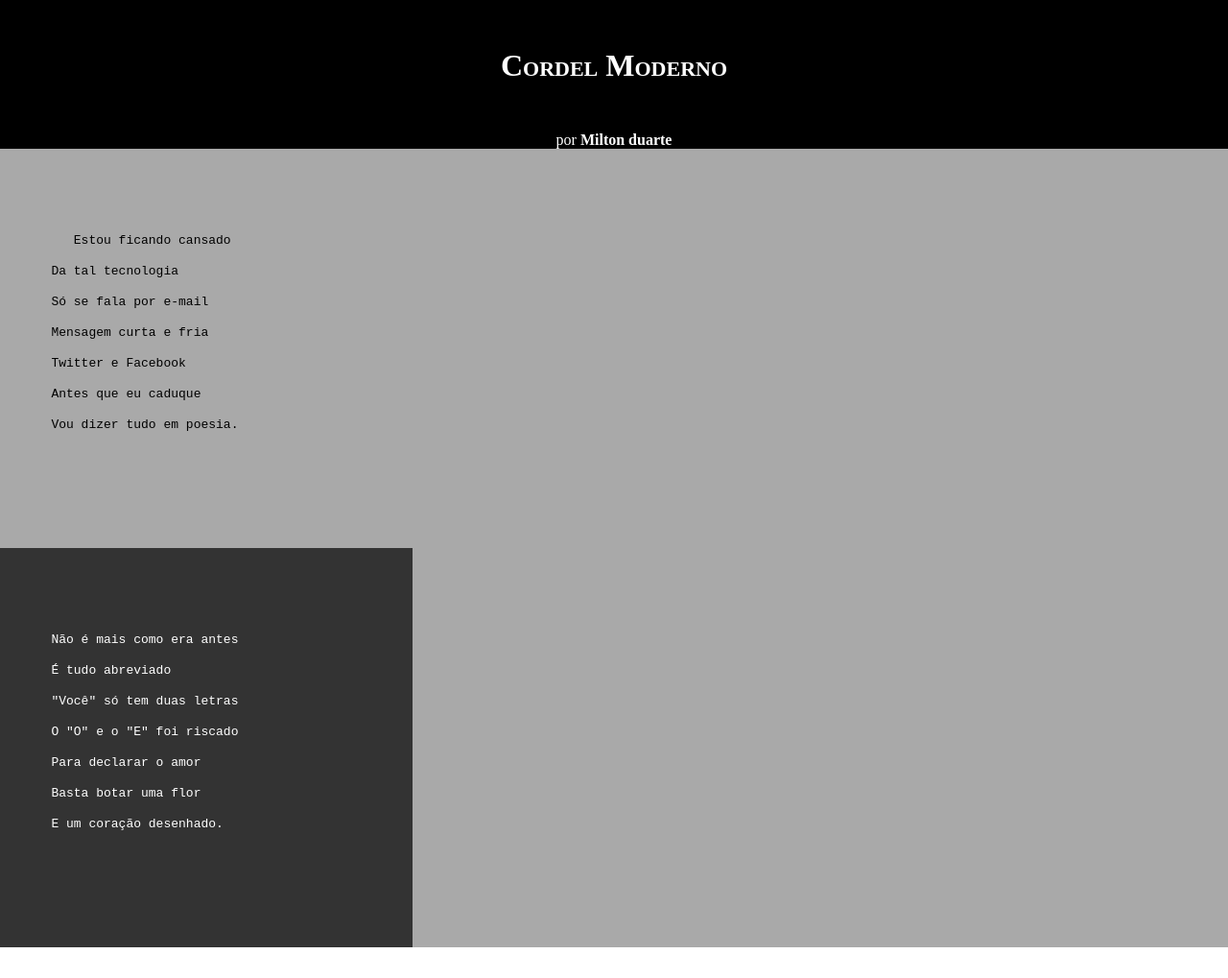
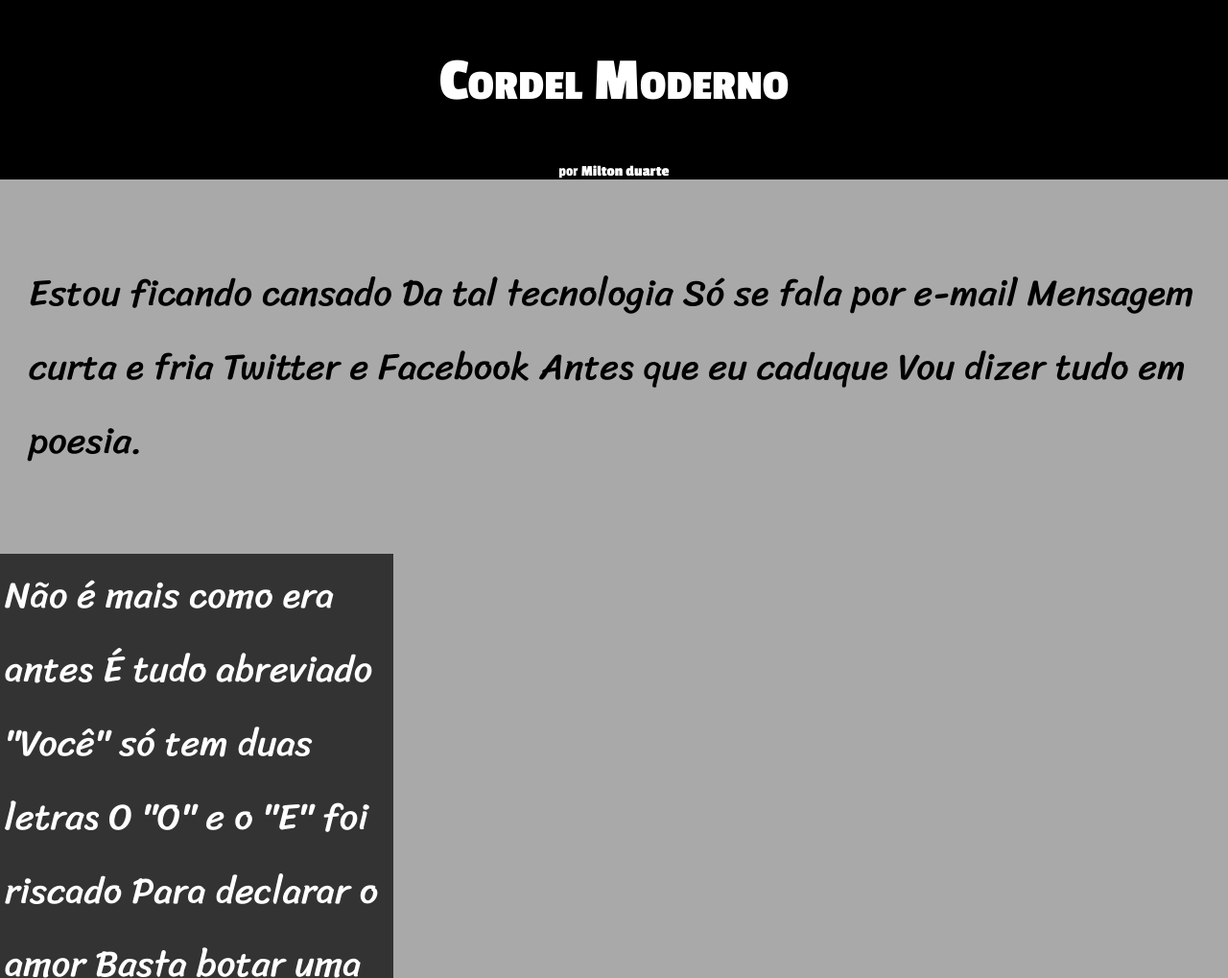
Before and after one commit to NoelyGangello/continua--o-curso-guanabara, a plain HTML site: page Desafio-12/index.html in a window 1280 px wide. Shown: the top 1019 px of the page at 96% size. Drawn offline with Linux system fonts and the light colour scheme; a web font is replaced by a local one.

Commit message:
atualização dos estilos

```diff
--- a/Desafio-12/index.html
+++ b/Desafio-12/index.html
@@ -8,34 +8,20 @@
    <title>Cordel Moderno</title>
    <link rel="stylesheet" href="style.css">
 </head>
-<body>
-
-
-<!DOCTYPE html>
-<html lang="pt-br">
-<head>
-   <meta charset="UTF-8">
-   <meta name="viewport" content="width=device-width, initial-scale=1.0">
-   <title>Cordel Moderno</title>
-</head>
-<sectio>
-
-
 
  <header>
-   <h1>
+   <h1 teste>
       Cordel Moderno
    </h1>
    <p>
       por <a href="https://www.recantodasletras.com.br/poesias/3186743" target="_blank">Milton duarte</a>
    </p>
 
-
  </header>
 
 
   <section>
-   <pre>
+   <p>
       Estou ficando cansado
    Da tal tecnologia
    Só se fala por e-mail
@@ -43,14 +29,14 @@
    Twitter e Facebook
    Antes que eu caduque
    Vou dizer tudo em poesia.
-   </pre>
+   </p>
 
   </section>
 
 
 
   <section class="imagem">
-   <pre>
+   <p>
    Não é mais como era antes
    É tudo abreviado
    "Você" só tem duas letras
@@ -58,14 +44,14 @@
    Para declarar o amor
    Basta botar uma flor
    E um coração desenhado.
-   </pre>
+   </p>
 
 
   </section>
 
 
   <section class="normal">
-   <pre>
+   <p>
       Arroba agora não pesa
    É parte de um endereço
    Ponto final nem se usa
@@ -81,14 +67,14 @@
    Um beijo significa
    Pra entender como fica
    Decifre esse rabisco.
-   </pre>
+   </p>
 
   </section>
 
 
 
    <section class="imagem">
-      <pre>
+      <p>
     Tenho saudade das cartas
     Escritas com a própria mão
     Mandava no mês de Junho
@@ -96,7 +82,7 @@
     Mas matava a saudade
    Era texto de verdade
   Nas linhas do coração.
-      </pre>
+      </p>
 
    </section>
 
@@ -104,7 +90,7 @@
 
 
    <section class="normal">
-      <pre>
+      <p>
       Agora, escrevo e envio
    Chegando na mesma hora
    Mas quando vou prosear
@@ -120,12 +106,8 @@
    Dois pontos são dois joelhos
    Seus lábios são aparelhos
    Deixe que Deus interprete.
-   </section>
-
-
-   </pre>
-
-   </body>
+   </p>
+      </section>
 
  <footer>
   <p>
@@ -136,5 +118,3 @@
 
 </body>
 </html>
-</body>
-</html>
--- a/Desafio-12/style.css
+++ b/Desafio-12/style.css
@@ -1,29 +1,43 @@
 
 
-section > pre {
-   white-space: pré-line;
+@import url('https://fonts.googleapis.com/css2?family=Inter:wght@100..900&family=Kaushan+Script&family=Madimi+One&family=Passion+One:wght@400;700;900&family=Sriracha&display=swap');
+
+
+
+:root {
+   --font1: Verdana, Geneva, Tahoma, sans-serif;
+   --font2: 'Passion One', cursive;
+   --font3: 'Sriracha', cursive;
 }
+
+
+
 
 * {
    margin: 0px;
    padding: 0px;
+   font-size: 1em;
 }
 
 html, body {
+   font-family: var(--font1);
    min-height: 100vh;
    background-color: darkgray;
 }
 
 header {
+   font-family: var(--font2);
    background-color: black;
    color: white;
    text-align: center;
 }
 
 header > h1 {
+   font-family:  var(--font2);
    padding-top: 50px;
    font-variant: small-caps;
     padding-bottom: 50px;
+    font-size: 4em;
    }
 
 
@@ -37,23 +51,32 @@ header > h1 {
    text-decoration: underline;
 }
 
-section {
+
+
+section > p{
+   font-family: var(--font3);
    padding-top: 10vh;
    padding-bottom: 10vh;
    line-height: 2em;
    padding-left: 30px;
+   font-size: 3vw;
+
 
 }
+
+
 
 section.normal {
    background-color: white;
    color: black;
 }
 
-section.imagem {
+section.imagem > p {
    width: 400px;
    background-color: rgba(51,51,51);
    color: white;
+   display: inline-block;
+   padding: 5px;
 }
 
 
```
Also changed, not shown: Desafio-12/fonts/PassionOne-Black.ttf (added), Desafio-12/fonts/Sriracha-Regular.ttf (added).
